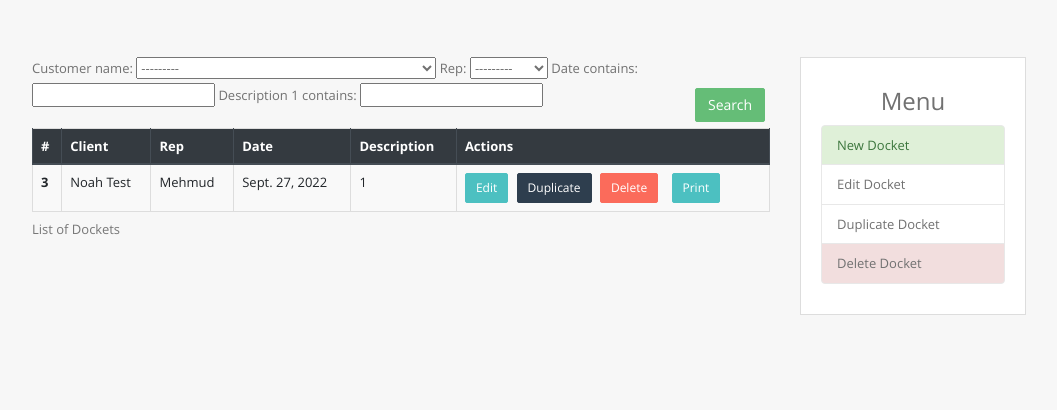
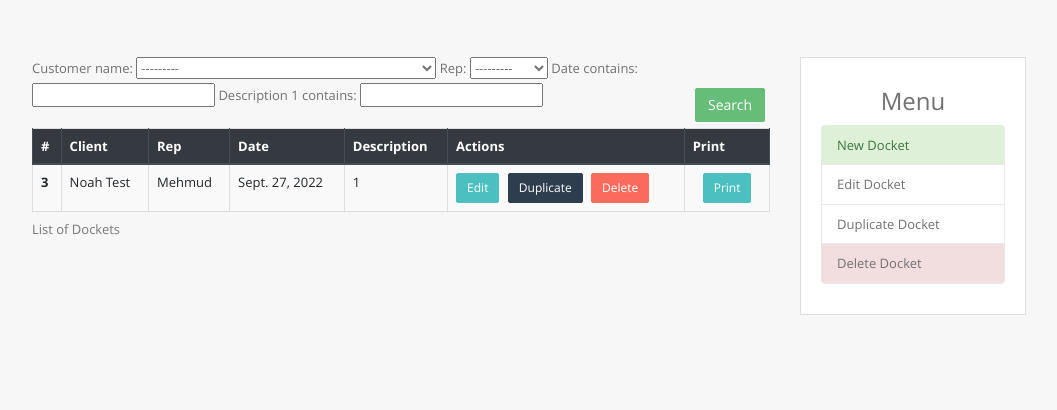
Before and after one commit to noahj9/StockDock, a Django app: page /dockets/ in a window 1280 px wide. Shown: the part 62-472 px from the top of the page, without its empty margins (111-1168 px from the left). Run offline with Django 4.2, Linux system fonts and the light colour scheme; data comes from the database, SQL or seed files in the repository; some libraries are stand-ins or nearby versions.

Commit message:
update display table

```diff
--- a/webApp_PrintSoftware/Dockets/templates/dockets/home.html
+++ b/webApp_PrintSoftware/Dockets/templates/dockets/home.html
@@ -18,6 +18,7 @@
             <th scope="col">Date</th>
             <th scope="col">Description</th>
             <th scope="col">Actions</th>
+            <th scope="col">Print</th>
           </tr>
         </thead>
         <tbody>
@@ -32,8 +33,8 @@
               <a class="btn btn-sm btn-info mr-2" href="{% url 'dockets-update' docket.id %}">Edit</a>
               <a class="btn btn-sm btn-dark mr-2" href="">Duplicate</a>
               <a class="btn btn-sm btn-danger" href="{% url 'dockets-delete' docket.id %}">Delete</a>
-              <a class="btn btn-sm btn-info ml-3" href="{% url 'dockets-print' docket.id %}">Print</a>
             </td>
+            <td><a class="btn btn-sm btn-info ml-3" href="{% url 'dockets-print' docket.id %}">Print</a></td>
           </tr>
         {% endfor %}
         </tbody>
```
